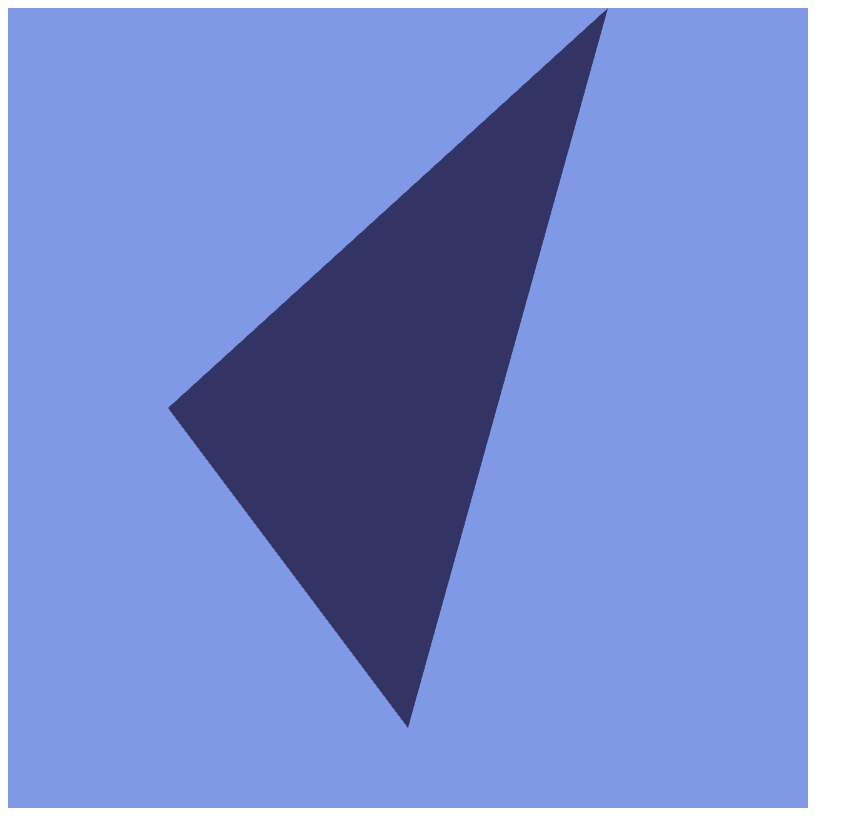
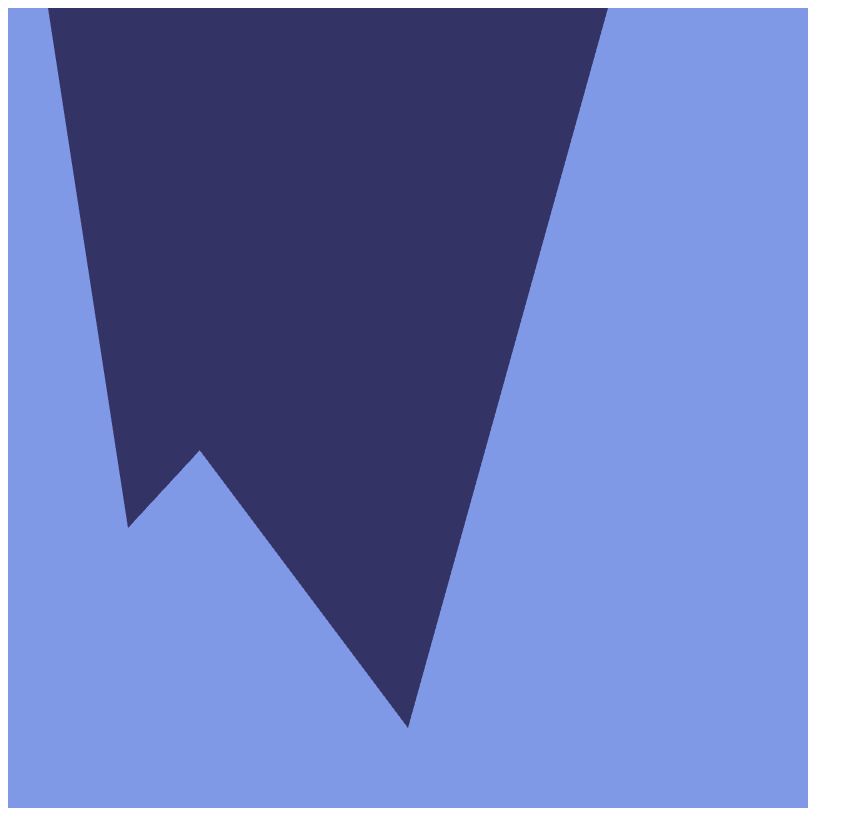
Before and after one commit to betarunex/webgl_engine, a plain HTML site: page index.html in a window 1280 px wide. Shown: the whole page, without its empty margins (0-863 px from the left). Drawn offline with Linux system fonts and the light colour scheme.

Commit message:
Mid cleanup

```diff
--- /dev/null
+++ b/defaultModelType.js
@@ -0,0 +1,13 @@
+class DefaultModelType {
+    constructor() {
+        this.vao = null;
+        this.attribs = {
+            a_position : {
+                name: "a_position",
+                size: 2,
+                data: null,
+                location: null
+            }
+        }
+    }
+}
--- a/index.html
+++ b/index.html
@@ -12,6 +12,8 @@
     </canvas>
     <script src="shaderSources.js"></script>
     <script src="shaderUtil.js"></script>
+    <script src="modelUtil.js"></script>
+    <script src="defaultModelType.js"></script>
     <script src="main.js"></script>
 </body>
 </html>
--- a/main.js
+++ b/main.js
@@ -10,35 +10,31 @@ if(!gl){
 gl.clearColor(0.5,0.6,0.9,1); // rgb alpha 0.0-1.0 (Kind of default colour selected to this)
 gl.clear(gl.COLOR_BUFFER_BIT) // Clear the canvas (with selected cleared colour)
 
-var trianglePoints = [
+
+var shaderProgram = ShaderUtil.createShaderProgram(gl, vertexShaderSource, fragmentShaderSource);
+
+var mymodel1 = new DefaultModelType();
+mymodel1.attribs.a_position.data = [
     -0.6,0,
     0,-0.8,
     0.5,1
 ];
 
-// create shaders
-var shaderProgram = ShaderUtil.createShaderProgram(gl, vertexShaderSource, fragmentShaderSource);
+var mymodel2 = new DefaultModelType();
+mymodel2.attribs.a_position.data = [
+    -0.9,1,
+    -0.7,-0.3,
+    0.5,1
+];
 
-// once off get locations from shader program (ie out of loop)
-var a_positionLoc = gl.getAttribLocation(shaderProgram, "a_position");
-
-// create vaos
-// create and link VAO
-var vao = gl.createVertexArray();
-gl.bindVertexArray(vao);
-gl.enableVertexAttribArray(a_positionLoc); // enable all attribs in use
-
-    // create vbos and store in vao
-var vbo = gl.createBuffer();
-gl.bindBuffer(gl.ARRAY_BUFFER, vbo);
-gl.bufferData(gl.ARRAY_BUFFER, new Float32Array(trianglePoints), gl.STATIC_DRAW);
-gl.vertexAttribPointer(a_positionLoc, 2, gl.FLOAT, false, 0, 0); // binds bound buffer to attrib
-
-// unbind vbos and vaos
-gl.bindBuffer(gl.ARRAY_BUFFER, null);
-gl.bindVertexArray(null);
+// prepare
+ModelUtil.prepare(gl, shaderProgram, mymodel1);
+ModelUtil.prepare(gl, shaderProgram, mymodel2);
 
 // draw vao (the triangle model)
 gl.useProgram(shaderProgram);
-gl.bindVertexArray(vao);
+gl.bindVertexArray(mymodel1.vao);
 gl.drawArrays(gl.TRIANGLES,0,3); // (primative type, offset, count)
+
+gl.bindVertexArray(mymodel2.vao);
+gl.drawArrays(gl.TRIANGLES,0,3); // (primative type, offset, count)
--- /dev/null
+++ b/modelUtil.js
@@ -0,0 +1,44 @@
+class ModelUtil {
+    static setVAO(gl, model){
+        var vao = this.createAndBindVAO();
+        for(const key of Object.keys(model.attribs)){
+            var attrib = model.attribs[key];
+            this.bindVBO(gl, attrib.location, attrib.data, attrib.size);
+            gl.enableVertexAttribArray(attrib.location);
+        }
+        this.unbind();
+        model.vao = vao;
+    }
+
+    static createAndBindVAO(){
+        var vao = gl.createVertexArray();
+        gl.bindVertexArray(vao);
+        return vao;
+    }
+
+    static bindVBO(gl, location, data, size){
+        var vbo = gl.createBuffer();
+        gl.bindBuffer(gl.ARRAY_BUFFER, vbo);
+        gl.bufferData(gl.ARRAY_BUFFER, new Float32Array(data), gl.STATIC_DRAW);
+        gl.vertexAttribPointer(location, size, gl.FLOAT, false, 0, 0); // binds bound buffer to attrib
+        return vbo;
+    }
+
+    // unbind vbos and vaos
+    static unbind(){
+        gl.bindBuffer(gl.ARRAY_BUFFER, null);
+        gl.bindVertexArray(null);
+    }
+
+    static setAttribLocations(gl, shaderProgram, model){
+        for(const key of Object.keys(model.attribs)){
+            var attrib = model.attribs[key];
+            attrib.location = gl.getAttribLocation(shaderProgram, attrib.name);
+        }
+    }
+
+    static prepare(gl, shaderProgram, model){
+        this.setAttribLocations(gl, shaderProgram, model);
+        this.setVAO(gl, model);
+    }
+}
```
Also changed, not shown: modelBase.js (added, +29 -0 lines).
